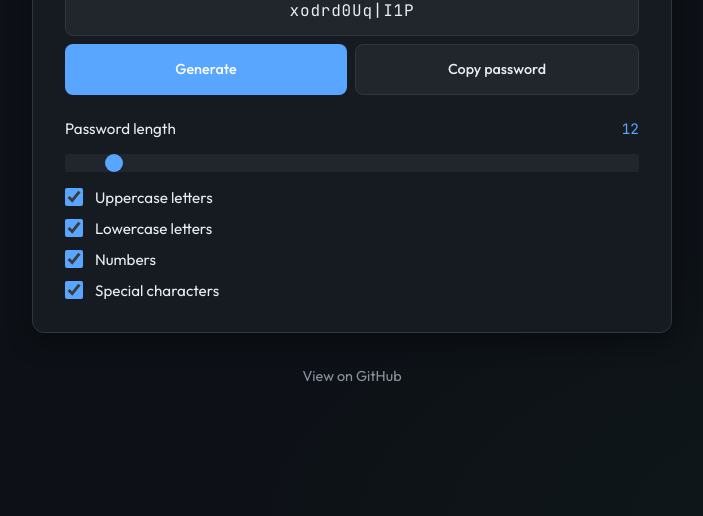
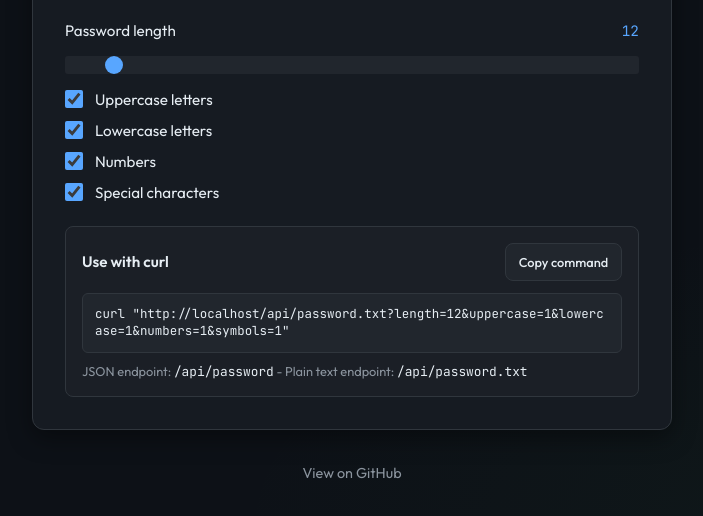
Before and after one commit to roy-adler/password-generator, a website: page index.html in a window 1280 px wide. Shown: the part 272-788 px from the top of the page, without its empty margins (288-991 px from the left). Drawn offline with Linux system fonts and the light colour scheme.

Commit message:
Add API section in index.html for curl usage, implement curl command generation in script.js, and style new elements in styles.css for improved user interaction.

```diff
--- a/index.html
+++ b/index.html
@@ -91,6 +91,18 @@
         </label>
       </div>
     </div>
+
+    <section class="api-box" aria-label="Use API with curl">
+      <div class="api-header">
+        <h2>Use with curl</h2>
+        <button class="btn btn-secondary btn-api-copy" id="copyCurlBtn" type="button">Copy command</button>
+      </div>
+      <code class="curl-command" id="curlCommand"></code>
+      <p class="api-note">
+        JSON endpoint: <span class="api-path">/api/password</span> - Plain text endpoint:
+        <span class="api-path">/api/password.txt</span>
+      </p>
+    </section>
   </main>
 
   <footer class="footer">
--- a/script.js
+++ b/script.js
@@ -8,6 +8,8 @@ const generateBtn = document.getElementById('generateBtn');
 const copyBtn = document.getElementById('copyBtn');
 const lengthSlider = document.getElementById('lengthSlider');
 const lengthValue = document.getElementById('lengthValue');
+const curlCommandEl = document.getElementById('curlCommand');
+const copyCurlBtn = document.getElementById('copyCurlBtn');
 function parseBooleanParam(value, defaultValue) {
   if (value === null) return defaultValue;
   const normalized = value.trim().toLowerCase();
@@ -64,6 +66,49 @@ function writeSettingsToUrl() {
   const nextSearch = params.toString();
   const nextUrl = `${window.location.pathname}${nextSearch ? `?${nextSearch}` : ''}${window.location.hash}`;
   window.history.replaceState({}, '', nextUrl);
+  updateCurlCommand();
+}
+
+function buildApiUrl(pathname) {
+  const params = new URLSearchParams();
+  const settings = getSettingsFromUi();
+  params.set('length', String(settings.length));
+  params.set('uppercase', settings.uppercase ? '1' : '0');
+  params.set('lowercase', settings.lowercase ? '1' : '0');
+  params.set('numbers', settings.numbers ? '1' : '0');
+  params.set('symbols', settings.symbols ? '1' : '0');
+  return `${window.location.origin}${pathname}?${params.toString()}`;
+}
+
+function updateCurlCommand() {
+  if (!curlCommandEl) return;
+  const apiUrl = buildApiUrl('/api/password.txt');
+  curlCommandEl.textContent = `curl "${apiUrl}"`;
+}
+
+async function copyCurlCommand() {
+  if (!curlCommandEl || !copyCurlBtn) return;
+  const text = curlCommandEl.textContent || '';
+  if (!text) return;
+
+  try {
+    await navigator.clipboard.writeText(text);
+  } catch (err) {
+    const selection = window.getSelection();
+    const range = document.createRange();
+    range.selectNodeContents(curlCommandEl);
+    selection.removeAllRanges();
+    selection.addRange(range);
+    document.execCommand('copy');
+    selection.removeAllRanges();
+  }
+
+  copyCurlBtn.textContent = 'Copied!';
+  copyCurlBtn.classList.add('copied');
+  setTimeout(() => {
+    copyCurlBtn.textContent = 'Copy command';
+    copyCurlBtn.classList.remove('copied');
+  }, 2000);
 }
 
 function getCharacterSet() {
@@ -153,8 +198,10 @@ lengthSlider.addEventListener('input', () => {
 
 generateBtn.addEventListener('click', generatePassword);
 copyBtn.addEventListener('click', copyPassword);
+copyCurlBtn.addEventListener('click', copyCurlCommand);
 
 applySettingsToUi(readSettingsFromUrl());
+updateCurlCommand();
 generatePassword();
 
 window.addEventListener('resize', () => {
--- a/styles.css
+++ b/styles.css
@@ -209,6 +209,65 @@ input[type="range"]::-webkit-slider-thumb:hover {
   cursor: pointer;
 }
 
+.api-box {
+  margin-top: 1.5rem;
+  padding: 1rem;
+  border: 1px solid var(--border);
+  border-radius: 8px;
+  background: rgba(255, 255, 255, 0.02);
+}
+
+.api-header {
+  display: flex;
+  align-items: center;
+  justify-content: space-between;
+  gap: 0.75rem;
+  margin-bottom: 0.75rem;
+}
+
+.api-header h2 {
+  margin: 0;
+  font-size: 0.95rem;
+  font-weight: 600;
+}
+
+.btn-api-copy {
+  height: 38px;
+  padding: 0 0.8rem;
+  font-size: 0.8rem;
+}
+
+.btn-api-copy.copied {
+  background: var(--success);
+  color: #fff;
+  border-color: var(--success);
+}
+
+.curl-command {
+  display: block;
+  width: 100%;
+  padding: 0.75rem;
+  border-radius: 6px;
+  border: 1px solid var(--border);
+  background: var(--bg-tertiary);
+  color: var(--text-primary);
+  font-family: 'JetBrains Mono', monospace;
+  font-size: 0.78rem;
+  line-height: 1.35;
+  word-break: break-all;
+}
+
+.api-note {
+  margin-top: 0.65rem;
+  color: var(--text-secondary);
+  font-size: 0.8rem;
+}
+
+.api-path {
+  font-family: 'JetBrains Mono', monospace;
+  color: var(--text-primary);
+}
+
 .footer {
   margin-top: 2rem;
   text-align: center;
```
